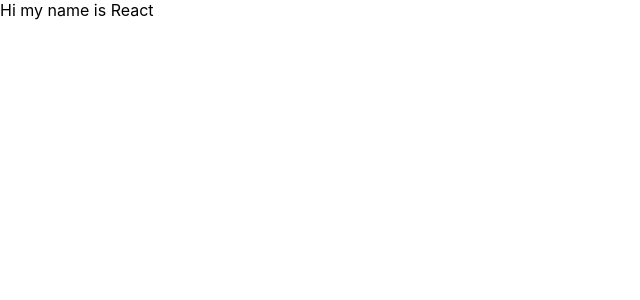
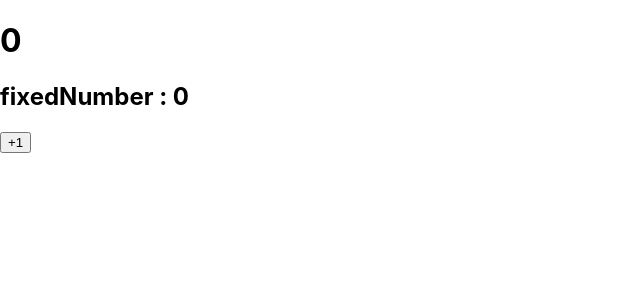
Before and after one commit to rudsa/react-technology, a React (Create React App) app: page / in a window 1280 px wide. Shown: the top 300 px of the page, without its empty margins (0-640 px from the left). Built offline with nearby package versions, Linux system fonts and the light colour scheme.

Commit message:
react setState

```diff
--- a/src/App.js
+++ b/src/App.js
@@ -1,7 +1,7 @@
-import MyComponent from "./MyComponent";
+import Counter from "./Counter";
 
 const App = () => {
-  return <MyComponent name="React" />;
+  return <Counter />;
 };
 
 export default App;
--- /dev/null
+++ b/src/Counter.js
@@ -0,0 +1,33 @@
+import React, { Component } from "react";
+
+class Counter extends Component {
+  state = {
+    number: 0,
+    fixedNumber: 0,
+  };
+  render() {
+    const { number, fixedNumber } = this.state;
+    return (
+      <div>
+        <h1>{number}</h1>
+        <h2>fixedNumber : {fixedNumber}</h2>
+        <button
+          onClick={() => {
+            this.setState((preveState, props) => {
+              return {
+                number: preveState.number + 1,
+              };
+            });
+            this.setState((preveState) => ({
+              number: preveState.number + 1,
+            }));
+          }}
+        >
+          +1
+        </button>
+      </div>
+    );
+  }
+}
+
+export default Counter;
--- a/src/MyComponent.js
+++ /dev/null
@@ -1,5 +0,0 @@
-const MyComponent = (props) => {
-  return <div>Hi my name is {props.name}</div>;
-};
-
-export default MyComponent;
```
